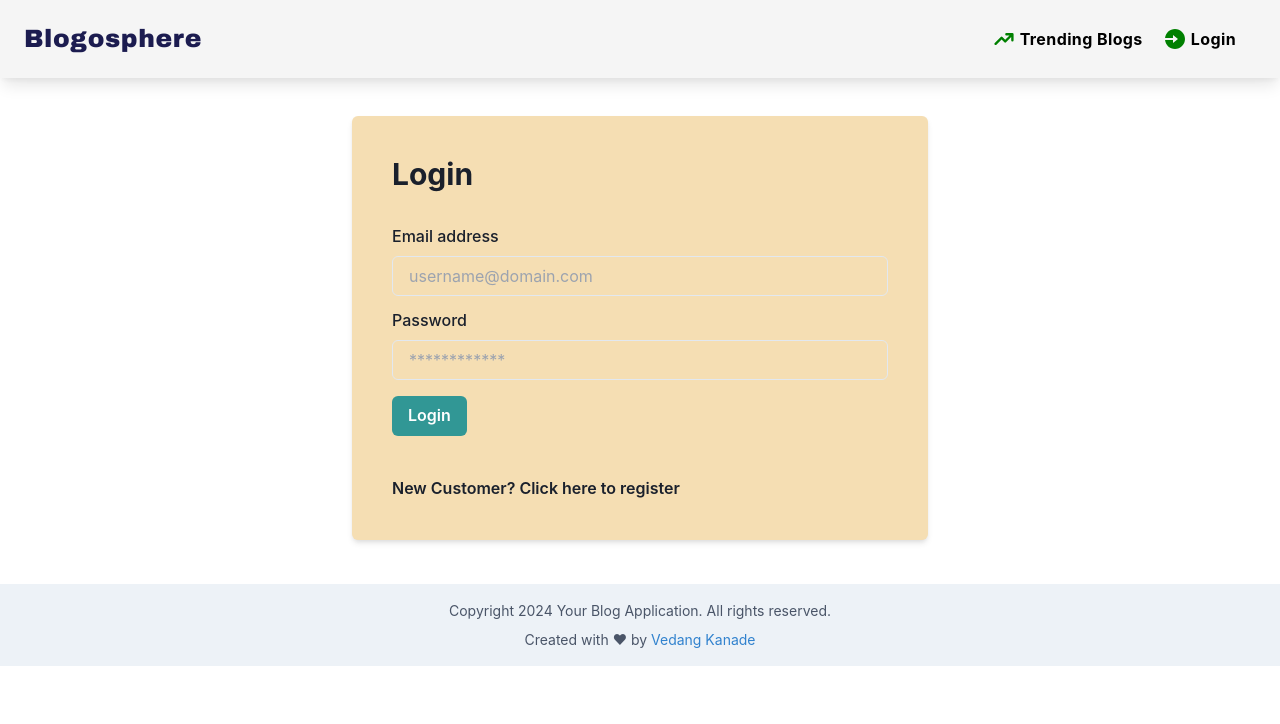
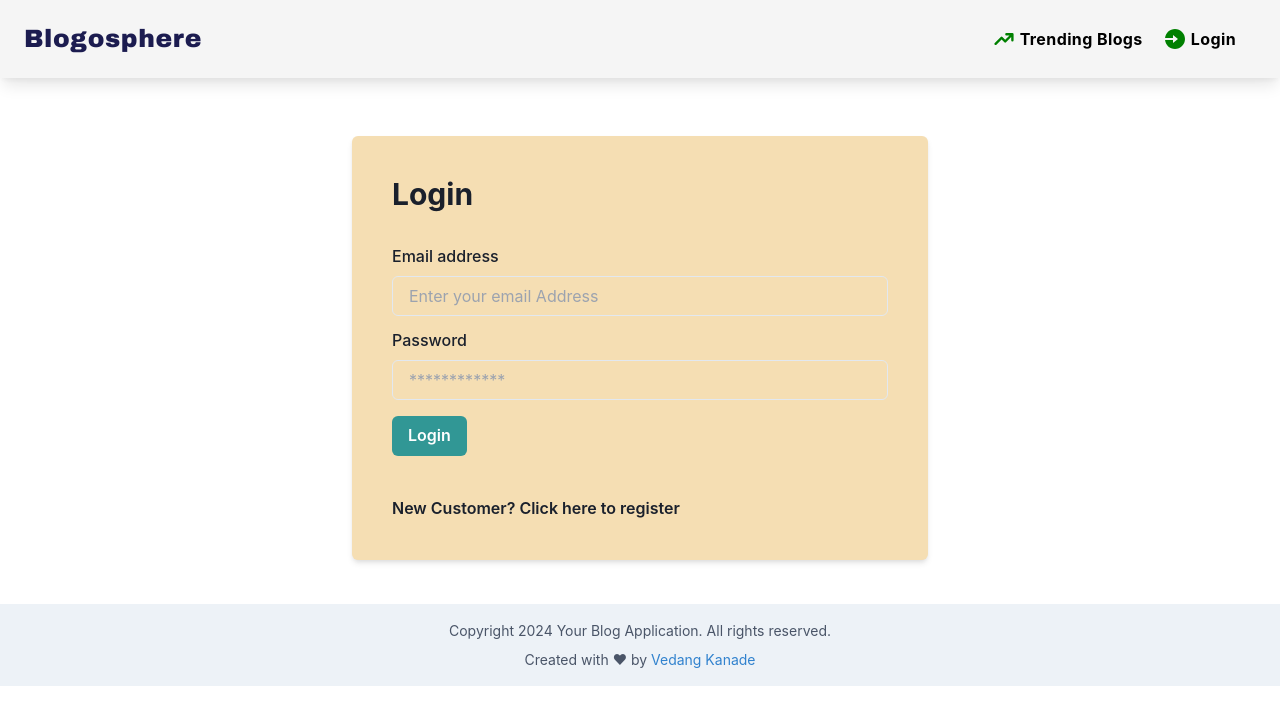
Before and after one commit to VedangKanade20/BlogoSphere-A-Blog-Web-App, a React (Create React App) app in the folder frontend/: page /login in a window 1280 px wide. Shown: the top 724 px of the page. Built offline with nearby package versions, Linux system fonts and the light colour scheme.

Commit message:
added react toast

```diff
--- a/frontend/package.json
+++ b/frontend/package.json
@@ -21,6 +21,7 @@
     "react-redux": "^9.1.2",
     "react-router-dom": "^6.23.0",
     "react-scripts": "5.0.1",
+    "react-toastify": "^10.0.5",
     "redux": "^5.0.1",
     "redux-thunk": "^3.1.0",
     "web-vitals": "^2.1.4"
--- a/frontend/src/screens/LoginScreen.js
+++ b/frontend/src/screens/LoginScreen.js
@@ -9,16 +9,17 @@ import {
   Spacer,
   Text,
 } from "@chakra-ui/react";
+import { useEffect, useState } from "react";
 import { useDispatch, useSelector } from "react-redux";
 import {
   Link as RouterLink,
   useNavigate,
   useSearchParams,
 } from "react-router-dom";
-import { useEffect, useState } from "react";
+import { ToastContainer, toast } from "react-toastify";
+import "react-toastify/dist/ReactToastify.css"; // Import CSS for styling
 import { login } from "../actions/userActions";
 import FormContainer from "../components/FormContainer";
-import Message from "../components/Message";
 
 const LoginScreen = () => {
   const dispatch = useDispatch();
@@ -44,14 +45,18 @@ const LoginScreen = () => {
     dispatch(login(email, password));
   };
 
+  useEffect(() => {
+    if (error) {
+      toast.error(error); // Display error message
+    }
+  }, [error]);
+
   return (
-    <Flex w="full" alignItems="center" justifyContent="center" py="5">
+    <Flex w="full" alignItems="center" justifyContent="center" py="5" mt="5">
       <FormContainer>
         <Heading as="h1" mb="8" fontSize="3xl">
           Login
         </Heading>
-
-        {error && <Message type="error">{error}</Message>}
 
         <form onSubmit={submitHandler}>
           <FormControl id="email">
@@ -59,7 +64,7 @@ const LoginScreen = () => {
             <Input
               id="email"
               type="email"
-              placeholder="username@domain.com"
+              placeholder="Enter your email Address"
               value={email}
               onChange={(e) => setEmail(e.target.value)}
             />
@@ -92,6 +97,7 @@ const LoginScreen = () => {
           </Text>
         </Flex>
       </FormContainer>
+      <ToastContainer /> {/* Render the ToastContainer component */}
     </Flex>
   );
 };
--- a/frontend/src/screens/RegisterScreen.js
+++ b/frontend/src/screens/RegisterScreen.js
@@ -16,6 +16,8 @@ import {
   useNavigate,
   useSearchParams,
 } from "react-router-dom";
+import { ToastContainer, toast } from "react-toastify";
+import "react-toastify/dist/ReactToastify.css"; // Import CSS for styling
 
 import { register } from "../actions/userActions";
 import FormContainer from "../components/FormContainer";
@@ -45,9 +47,8 @@ const RegisterScreen = () => {
 
   const submitHandler = (e) => {
     e.preventDefault();
-
     if (password !== confirmPassword) {
-      setMessage("Passwords do not match");
+      toast.error("Passwords do not match");
     } else {
       dispatch(register(name, email, password));
     }
@@ -128,6 +129,7 @@ const RegisterScreen = () => {
           </Text>
         </Flex>
       </FormContainer>
+      <ToastContainer />
     </Flex>
   );
 };
```
Also changed, not shown: 1 other file (tests, documents, lock files or other folders).
